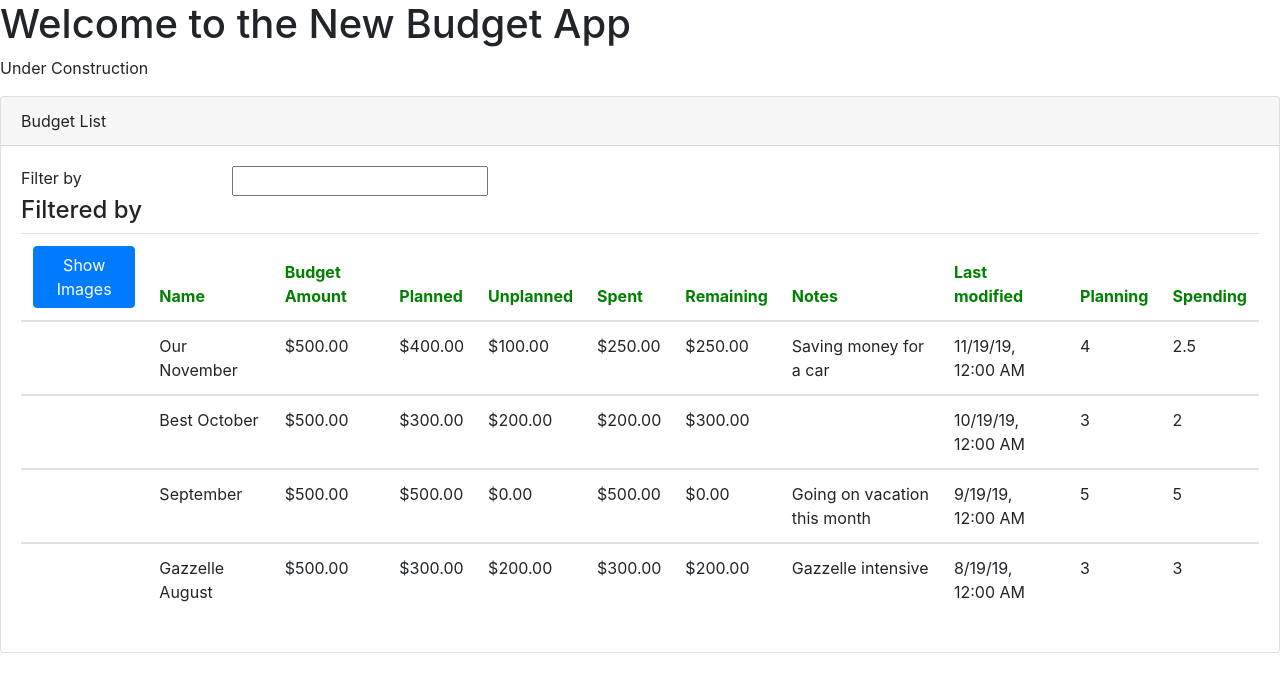
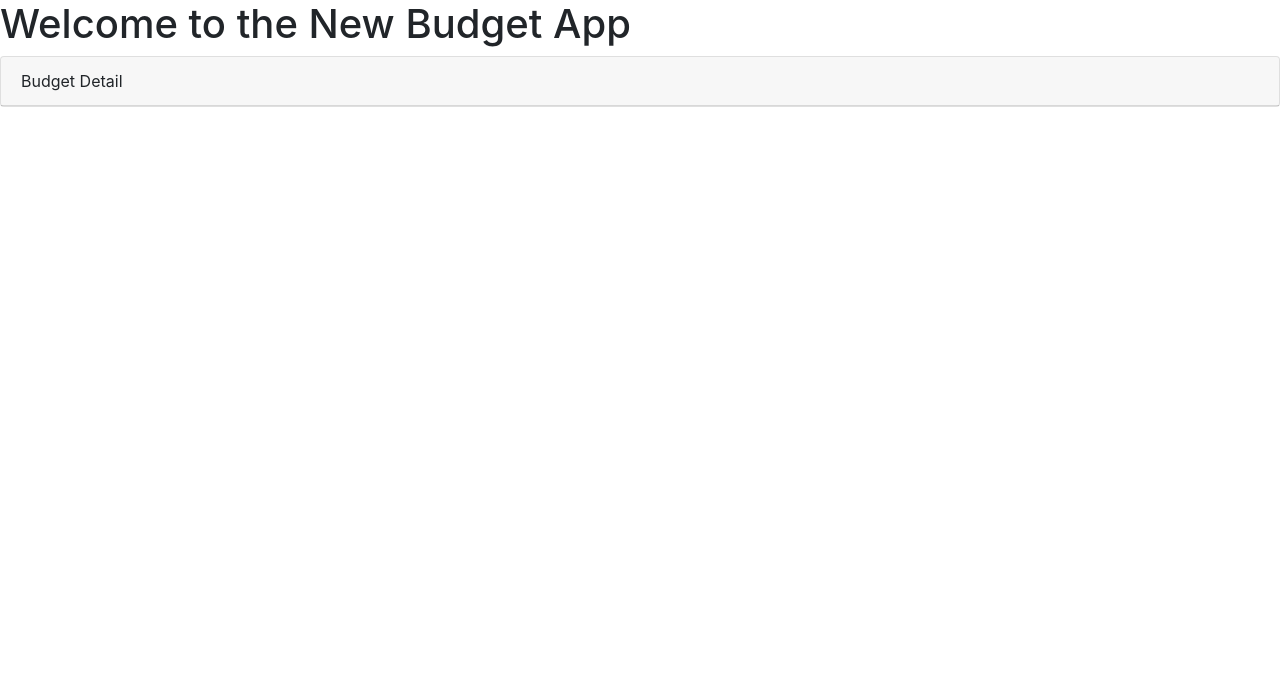
Before and after one commit to nathanc85/NewBudgetApp, an Angular app: page /budgets/1 in a window 1280 px wide. Shown: the top 692 px of the page. Built offline with nearby package versions, Linux system fonts and the light colour scheme.

Commit message:
Error page + Routes

```diff
--- a/src/app/app.component.html
+++ b/src/app/app.component.html
@@ -1,3 +1,3 @@
 <h1>Welcome to the New Budget App</h1>
-<p>Under Construction</p>
-<app-budget-list></app-budget-list>
+<!-- <app-budget-list></app-budget-list> -->
+<router-outlet></router-outlet>
--- a/src/app/app.module.ts
+++ b/src/app/app.module.ts
@@ -1,6 +1,8 @@
+import { PageErrorComponent } from './page-error.component';
 import { BrowserModule } from '@angular/platform-browser';
 import { NgModule } from '@angular/core';
 import { FormsModule } from '@angular/forms';
+import { RouterModule, Route} from '@angular/router';
 
 import { AppComponent } from './app.component';
 import { BudgetListComponent } from './budgets/budget-list.component';
@@ -8,9 +10,28 @@ import { NoDotsPipe } from './shared/no-dots-pipe.pipe';
 import { BudgetDetailComponent } from './budgets/budget-detail.component';
 import { WelcomeComponent } from './general/welcome.component';
 
+const ROUTES = [
+  {path: 'budgets', component: BudgetListComponent},
+  {path: 'budgets/:id', component: BudgetDetailComponent},
+  {path: 'welcome', redirectTo: 'budgets', pathMatch: 'full'},
+  {path: '', redirectTo: 'budgets', pathMatch: 'full'},
+  {path: '**', component: PageErrorComponent}
+];
+
 @NgModule({
-  declarations: [AppComponent, BudgetListComponent, NoDotsPipe, BudgetDetailComponent, WelcomeComponent],
-  imports: [BrowserModule, FormsModule],
+  declarations: [
+    AppComponent,
+    BudgetListComponent,
+    NoDotsPipe,
+    BudgetDetailComponent,
+    WelcomeComponent,
+    PageErrorComponent
+  ],
+  imports: [
+    BrowserModule,
+    FormsModule,
+    RouterModule.forRoot(ROUTES)
+  ],
   providers: [],
   bootstrap: [AppComponent]
 })
--- a/src/app/budgets/budget-detail.component.html
+++ b/src/app/budgets/budget-detail.component.html
@@ -1,4 +1,4 @@
-<div class="card" *ngIf="budget">
+<div class="card">
   <div class="card-header">
     {{pageTitle}}
   </div>
--- a/src/app/general/welcome.component.ts
+++ b/src/app/general/welcome.component.ts
@@ -6,7 +6,7 @@ import { Component, OnInit } from '@angular/core';
   styles: []
 })
 export class WelcomeComponent implements OnInit {
-  pageTitle = 'Welcome...'
+  pageTitle = 'Welcome...';
 
   constructor() { }
 
--- /dev/null
+++ b/src/app/page-error.component.html
@@ -0,0 +1,8 @@
+<div class="card">
+  <div class="card-header">
+    {{pageTitle}}
+  </div>
+  <div class="card-body">
+    <h3>Looks like you are looking for something that does not exist.</h3>
+  </div>
+</div>
--- /dev/null
+++ b/src/app/page-error.component.ts
@@ -0,0 +1,16 @@
+import { Component, OnInit } from '@angular/core';
+
+@Component({
+  selector: 'app-page-error',
+  templateUrl: './page-error.component.html',
+  styles: []
+})
+export class PageErrorComponent implements OnInit {
+  pageTitle = 'Error 404';
+
+  constructor() { }
+
+  ngOnInit() {
+  }
+
+}
```
